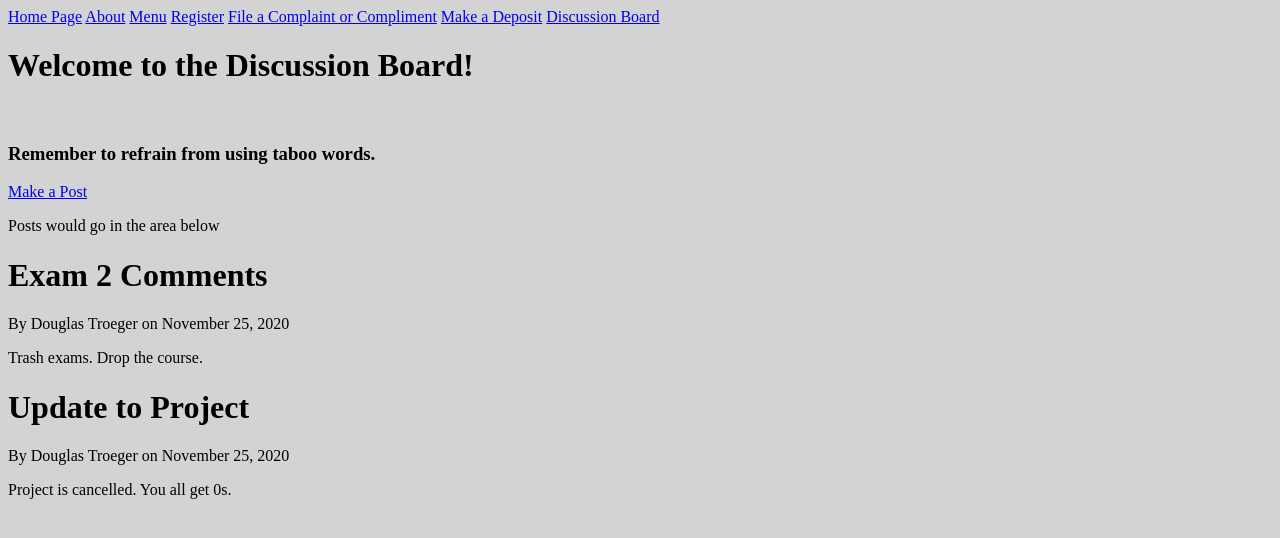
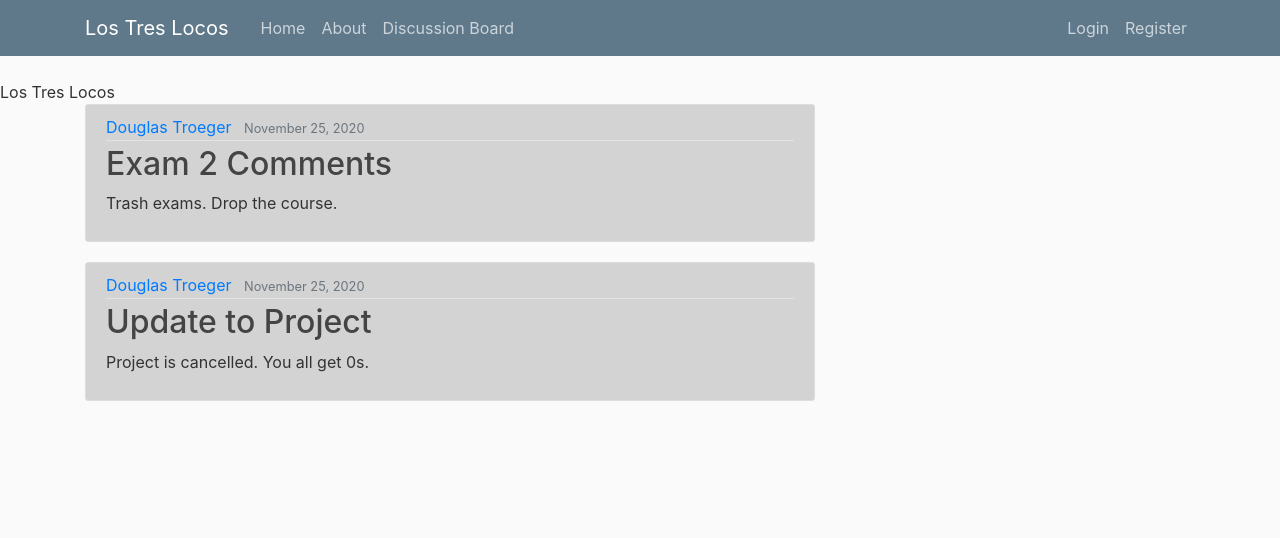
Before and after one commit to kareem-ib/CSC322-Restaurant-App, a Django app: page /restaurant/discussion_board/ in a window 1280 px wide. Shown: the top 538 px of the page. Run offline with Django 3.2, Linux system fonts and the light colour scheme; some libraries are stand-ins or nearby versions.

Commit message:
Add base template

```diff
--- /dev/null
+++ b/restaurant/static/restaurant/base.css
@@ -0,0 +1,84 @@
+body {
+  background: #fafafa;
+  color: #333333;
+  margin-top: 5rem;
+}
+
+h1, h2, h3, h4, h5, h6 {
+  color: #444444;
+}
+
+ul {
+  margin: 0;
+}
+
+.bg-steel {
+  background-color: #5f788a;
+}
+
+.site-header .navbar-nav .nav-link {
+  color: #cbd5db;
+}
+
+.site-header .navbar-nav .nav-link:hover {
+  color: #ffffff;
+}
+
+.site-header .navbar-nav .nav-link.active {
+  font-weight: 500;
+}
+
+.content-section {
+  background: #D3D3D3;
+  padding: 10px 20px;
+  border: 1px solid #dddddd;
+  border-radius: 3px;
+  margin-bottom: 20px;
+}
+
+.article-title {
+  color: #444444;
+}
+
+a.article-title:hover {
+  color: #428bca;
+  text-decoration: none;
+}
+
+.article-content {
+  white-space: pre-line;
+}
+
+.article-img {
+  height: 65px;
+  width: 65px;
+  margin-right: 16px;
+}
+
+.article-metadata {
+  padding-bottom: 1px;
+  margin-bottom: 4px;
+  border-bottom: 1px solid #e3e3e3
+}
+
+.article-metadata a:hover {
+  color: #333;
+  text-decoration: none;
+}
+
+.article-svg {
+  width: 25px;
+  height: 25px;
+  vertical-align: middle;
+}
+
+.account-img {
+  height: 125px;
+  width: 125px;
+  margin-right: 20px;
+  margin-bottom: 16px;
+}
+
+.account-heading {
+  font-size: 2.5rem;
+}
--- /dev/null
+++ b/restaurant/templates/restaurant/base.html
@@ -0,0 +1,45 @@
+{% load static %}
+<!DOCTYPE html>
+<html>
+<head lang="en">
+  <meta charset="utf-8">
+  <meta name="viewport" content="width=device-width, initial-scale=1, shrink-to-fit=no">
+  <link rel="stylesheet" href="https://maxcdn.bootstrapcdn.com/bootstrap/4.0.0/css/bootstrap.min.css" integrity="sha384-Gn5384xqQ1aoWXA+058RXPxPg6fy4IWvTNh0E263XmFcJlSAwiGgFAW/dAiS6JXm" crossorigin="anonymous">
+  <link rel="stylesheet" type="text/css" href="{% static 'restaurant/base.css' %}"
+  <title>Los Tres Locos</title>
+</head>
+<body>
+  <header class="site-header">
+      <nav class="navbar navbar-expand-md navbar-dark bg-steel fixed-top">
+        <div class="container">
+          <a class="navbar-brand mr-4" href="{% url 'home' %}">Los Tres Locos</a>
+          <button class="navbar-toggler" type="button" data-toggle="collapse" data-target="#navbarToggle" aria-controls="navbarToggle" aria-expanded="false" aria-label="Toggle navigation">
+          <span class="navbar-toggler-icon"></span>
+          </button>
+          <div class="collapse navbar-collapse" id="navbarToggle">
+            <div class="navbar-nav mr-auto">
+              <a class="nav-item nav-link" href="{% url 'home' %}">Home</a>
+              <a class="nav-item nav-link" href="{% url 'about' %}">About</a>
+              <a class="nav-item nav-link" href="{% url 'discussion_board' %}">Discussion Board</a>
+            </div>
+            <!-- Navbar Right Side -->
+            <div class="navbar-nav">
+              <a class="nav-item nav-link" href="#">Login</a>
+              <a class="nav-item nav-link" href="#">Register</a>
+            </div>
+          </div>
+        </div>
+      </nav>
+    </header>
+    <main role="main" class="container">
+      <div class="row">
+        <div class="col-md-8">
+          {% block content %}{% endblock %}
+        </div>
+      </div>
+    </main>
+  <script src="https://code.jquery.com/jquery-3.3.1.slim.min.js" integrity="sha384-q8i/X+965DzO0rT7abK41JStQIAqVgRVzpbzo5smXKp4YfRvH+8abtTE1Pi6jizo" crossorigin="anonymous"></script>
+  <script src="https://cdnjs.cloudflare.com/ajax/libs/popper.js/1.14.3/umd/popper.min.js" integrity="sha384-ZMP7rVo3mIykV+2+9J3UJ46jBk0WLaUAdn689aCwoqbBJiSnjAK/l8WvCWPIPm49" crossorigin="anonymous"></script>
+  <script src="https://stackpath.bootstrapcdn.com/bootstrap/4.1.3/js/bootstrap.min.js" integrity="sha384-ChfqqxuZUCnJSK3+MXmPNIyE6ZbWh2IMqE241rYiqJxyMiZ6OW/JmZQ5stwEULTy" crossorigin="anonymous"></script>
+</body>
+</html>
--- a/restaurant/templates/restaurant/discussion_board.html
+++ b/restaurant/templates/restaurant/discussion_board.html
@@ -1,26 +1,15 @@
-<!DOCTYPE html>
-<html>
-<body bgcolor="#D3D3D3">
-  <a href="/restaurant/home">Home Page</a>
-  <a href="/restaurant/about">About</a>
-  <a href="/restaurant/menu">Menu</a>
-  <a href="/restaurant/register">Register</a>
-  <a href="/restaurant/complaint_compliment">File a Complaint or Compliment</a>
-  <a href="/restaurant/deposit">Make a Deposit</a>
-  <a href="/restaurant/discussion_board">Discussion Board</a>
-  <header>
-    <h1>Welcome to the Discussion Board!</h1>
-    <br>
-    <h3>Remember to refrain from using taboo words.</h3>
-    <a href="/restaurant/make_post">Make a Post</a>
-  </header>
-  <main>
-    <p>Posts would go in the area below</p>
-    {% for post in posts %}
-      <h1>{{ post.title }}</h1>
-      <p>By {{ post.author }} on {{ post.date_posted }}</p>
-      <p>{{ post.content }}</p>
-    {% endfor %}
-  </main>
-</body>
-</html>
+{% extends 'restaurant/base.html' %}
+{% block content %}
+  {% for post in posts %}
+    <article class="media content-section">
+      <div class="media-body">
+        <div class="article-metadata">
+          <a class="mr-2" href="#">{{ post.author }}</a>
+          <small class="text-muted">{{ post.date_posted }}</small>
+        </div>
+        <h2><a class="article-title" href="#">{{ post.title }}</a></h2>
+        <p class="article-content">{{ post.content }}</p>
+      </div>
+    </article>
+  {% endfor %}
+{% endblock content %}
--- /dev/null
+++ b/restaurant/templates/restaurant/index.html
@@ -0,0 +1,2 @@
+{% extends "restaurant/base.html" %}
+{% block content %}{% endblock %}
--- a/restaurant/urls.py
+++ b/restaurant/urls.py
@@ -6,5 +6,10 @@ urlpatterns = [
     path('', views.index, name='index'),
     path('about/', views.about, name='about'),
     path('complaint_compliment/', views.complaint_compliment, name='complaint_compliment'),
-    path('discussion_board/', views.discussion_board, name='discussion_board')
+    path('deposit/', views.deposit, name='deposit'),
+    path('discussion_board/', views.discussion_board, name='discussion_board'),
+    path('home/', views.home, name='home'),
+    path('make_post/', views.make_post, name='make_post'),
+    path('menu/', views.menu, name='menu'),
+    path('register/', views.register, name='register')
 ]
--- a/restaurant/views.py
+++ b/restaurant/views.py
@@ -18,8 +18,8 @@ posts = [
 
 # Create your views here.
 def index(request):
-    return HttpResponse('Welcome to the restaurant')
-    #return render(request, './About.html')
+    #return HttpResponse('Welcome to the restaurant')
+    return render(request, 'restaurant/index.html')
 
 def about(request):
     return render(request, 'restaurant/about.html')
--- a/restaurant_app/settings.py
+++ b/restaurant_app/settings.py
@@ -11,6 +11,7 @@ https://docs.djangoproject.com/en/3.1/ref/settings/
 """
 
 from pathlib import Path
+import os
 
 # Build paths inside the project like this: BASE_DIR / 'subdir'.
 BASE_DIR = Path(__file__).resolve().parent.parent
@@ -31,6 +32,7 @@ ALLOWED_HOSTS = []
 # Application definition
 
 INSTALLED_APPS = [
+    #'restaurant.apps.RestaurantConfig',
     'django.contrib.admin',
     'django.contrib.auth',
     'django.contrib.contenttypes',
@@ -54,7 +56,7 @@ ROOT_URLCONF = 'restaurant_app.urls'
 TEMPLATES = [
     {
         'BACKEND': 'django.template.backends.django.DjangoTemplates',
-        'DIRS': [],
+        'DIRS': [os.path.join(BASE_DIR,'restaurant/templates')],
         'APP_DIRS': True,
         'OPTIONS': {
             'context_processors': [
@@ -118,3 +120,4 @@ USE_TZ = True
 # https://docs.djangoproject.com/en/3.1/howto/static-files/
 
 STATIC_URL = '/static/'
+STATIC_ROOT = os.path.join(BASE_DIR, 'static')
```
